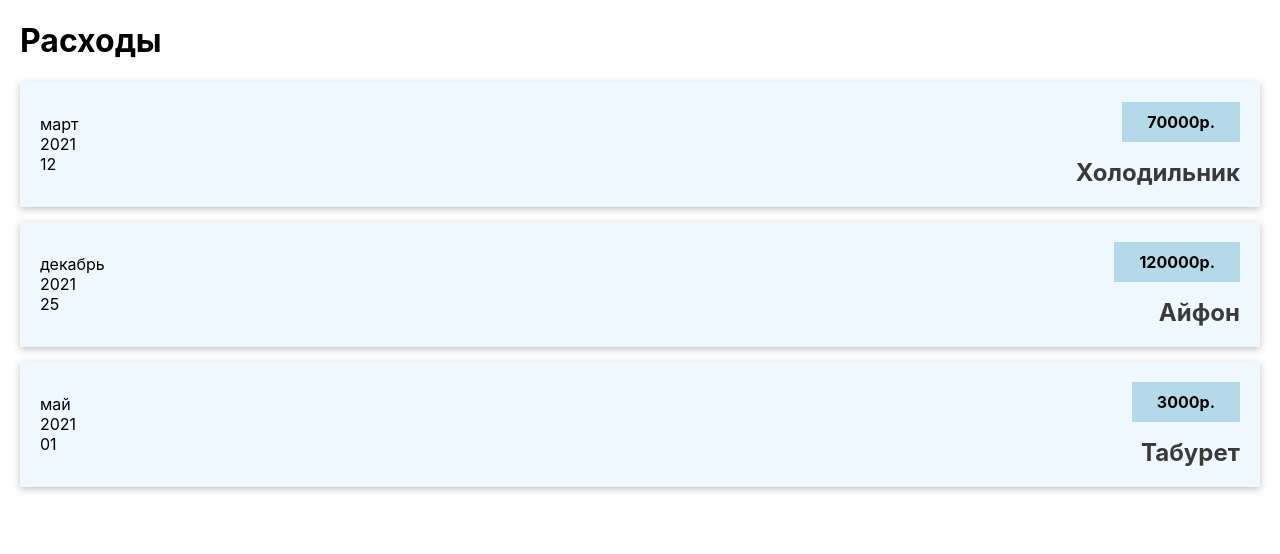
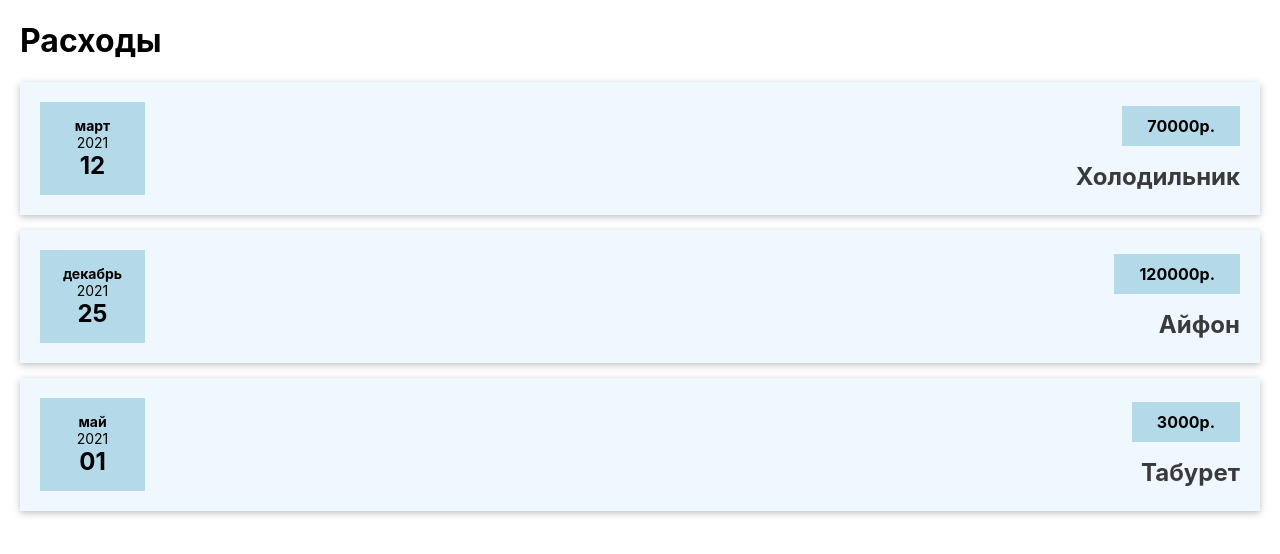
Before and after one commit to dmitriy-violentiy/purchases, a React (Create React App) app: page / in a window 1280 px wide. Shown: the top 554 px of the page. Built offline with nearby package versions, Linux system fonts and the light colour scheme.

Commit message:
add CostDate component

```diff
--- /dev/null
+++ b/src/components/CostDate.css
@@ -0,0 +1,22 @@
+.cost-date {
+   display: flex;
+   flex-direction: column;
+   background-color:rgb(180, 218, 233);
+   align-items: center;
+   width: 105px;
+   padding: 15px 0;
+}
+
+.cost-date__month {
+   font-size: 14px;
+   font-weight: bold;
+}
+
+.cost-date__year {
+   font-size: 14px;
+}
+
+.cost-date__day {
+   font-size: 24px;
+   font-weight: bold;
+}
--- /dev/null
+++ b/src/components/CostDate.js
@@ -0,0 +1,17 @@
+import "./CostDate.css";
+
+function CostDate(props) {
+	const month = props.date.toLocaleString("ru-RU", { month: "long" });
+	const year = props.date.getFullYear();
+	const day = props.date.toLocaleString("ru-RU", { day: "2-digit" });
+
+	return (
+		<div className="cost-date">
+			<div className="cost-date__month">{month}</div>
+			<div className="cost-date__year">{year}</div>
+			<div className="cost-date__day">{day}</div>
+		</div>
+	);
+}
+
+export default CostDate;
--- a/src/components/CostItem.js
+++ b/src/components/CostItem.js
@@ -1,17 +1,10 @@
+import CostDate from "./CostDate";
 import "./CostItem.css";
 
 function CostItem(props) {
-	const month = props.date.toLocaleString("ru-RU", { month: "long" });
-	const year = props.date.getFullYear();
-	const day = props.date.toLocaleString("ru-RU", { day: "2-digit" });
-
 	return (
 		<div className="cost-item">
-			<div>
-				<div>{month}</div>
-				<div>{year}</div>
-				<div>{day}</div>
-			</div>
+			<CostDate date={props.date} />
 			<div className="cost-item__description">
 				<h2>{props.description}</h2>
 				<div className="cost-item__price">{props.amount}р.</div>
```
